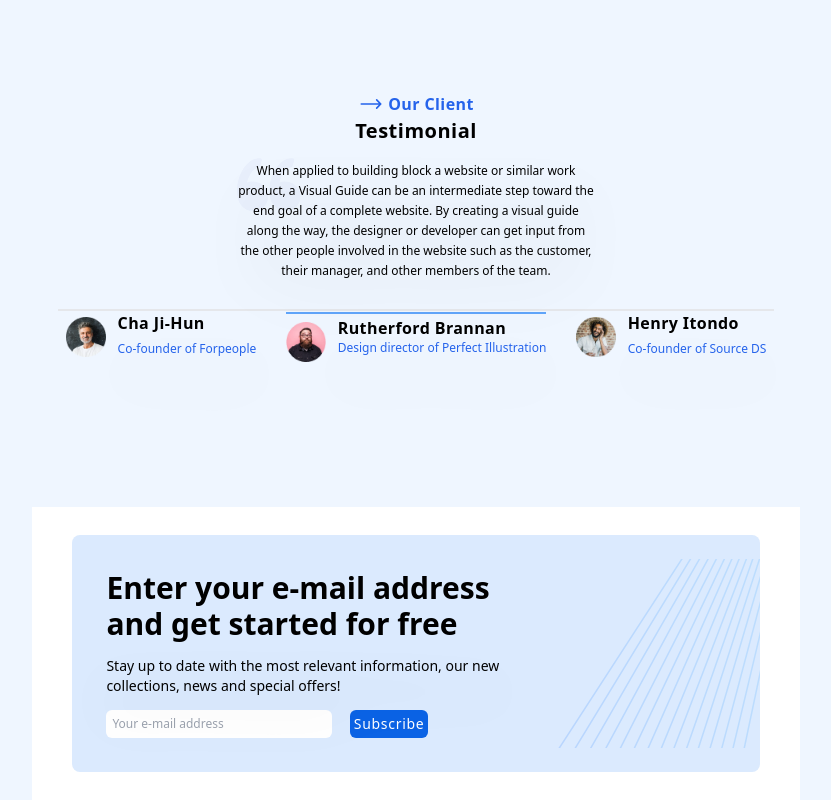
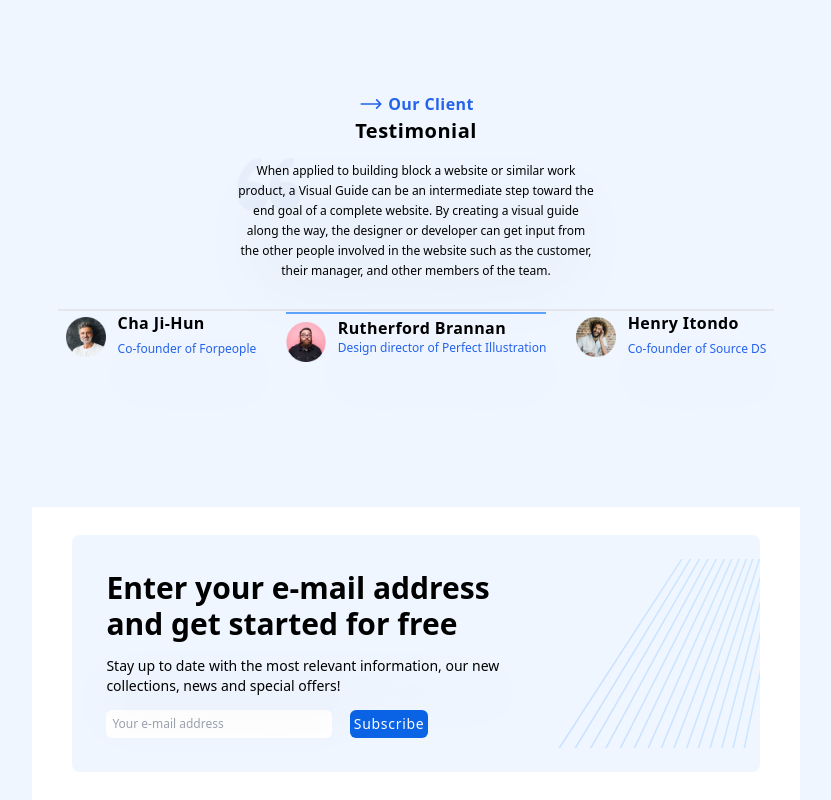
Before and after one commit to TubiOb/golio, a React (Create React App) app: page / in a window 1280 px wide. Shown: the part 3220-4020 px from the top of the page, without its empty margins (224-1055 px from the left). Built offline with nearby package versions, Linux system fonts and the light colour scheme; the HTML template or start-up script is replaced by a standard one.

Commit message:
Done with the newsletter

```diff
--- a/src/components/Newsletter.jsx
+++ b/src/components/Newsletter.jsx
@@ -5,7 +5,7 @@ const Newsletter = () => {
   return (
     <div className='bg-transparent flex items-center justify-center mt-4'>
         <div className='bg-white lg:w-[60%] w-[90%] flex items-center lg:py-7 lg:px-10'>
-            <div className='rounded-lg bg-blue-100 flex flex-row p-[5%] lg:p-[5%] relative'>
+            <div className='rounded-lg bg-blue-50 flex flex-row p-[5%] lg:p-[5%] relative'>
                 <div className='flex items-start justify-between w-[90%] lg:w-[65%] flex-col gap-1.5'>
                     <h4  className='font-extrabold text-sm lg:text-3xl tracking-normal leading-3 '>Enter your e-mail address and get started for free</h4>
                     <p className='text-xs lg:text-sm font-normal leading-3 py-2 drop-shadow-2xl'>Stay up to date with the most relevant information, our new collections, news and special offers!</p>
```
